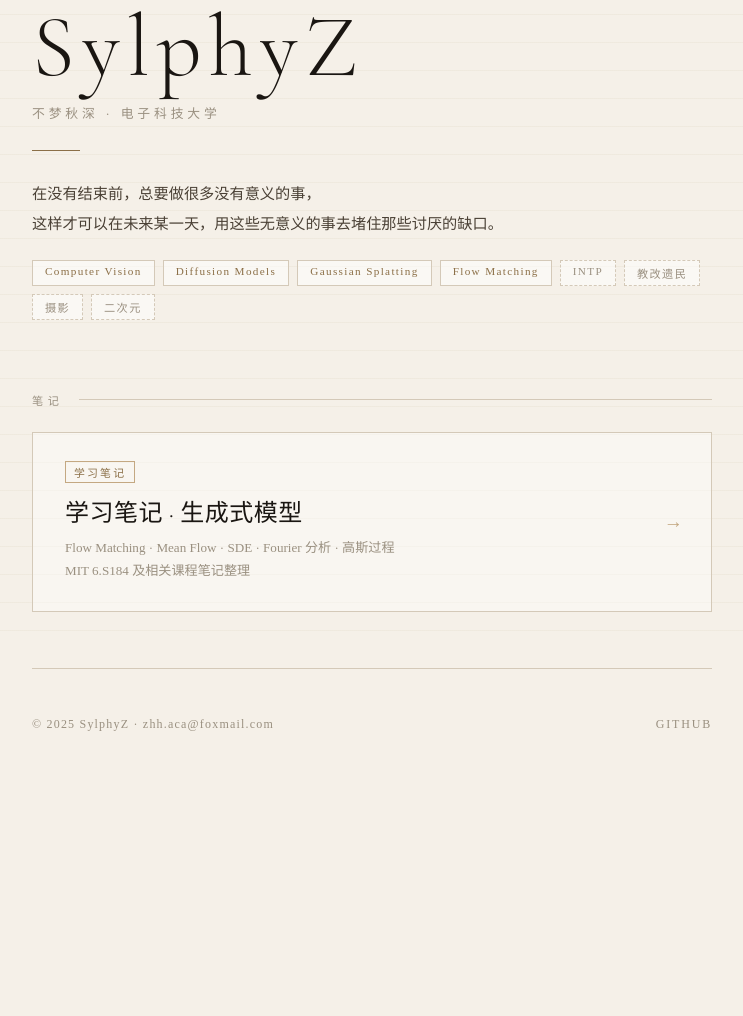
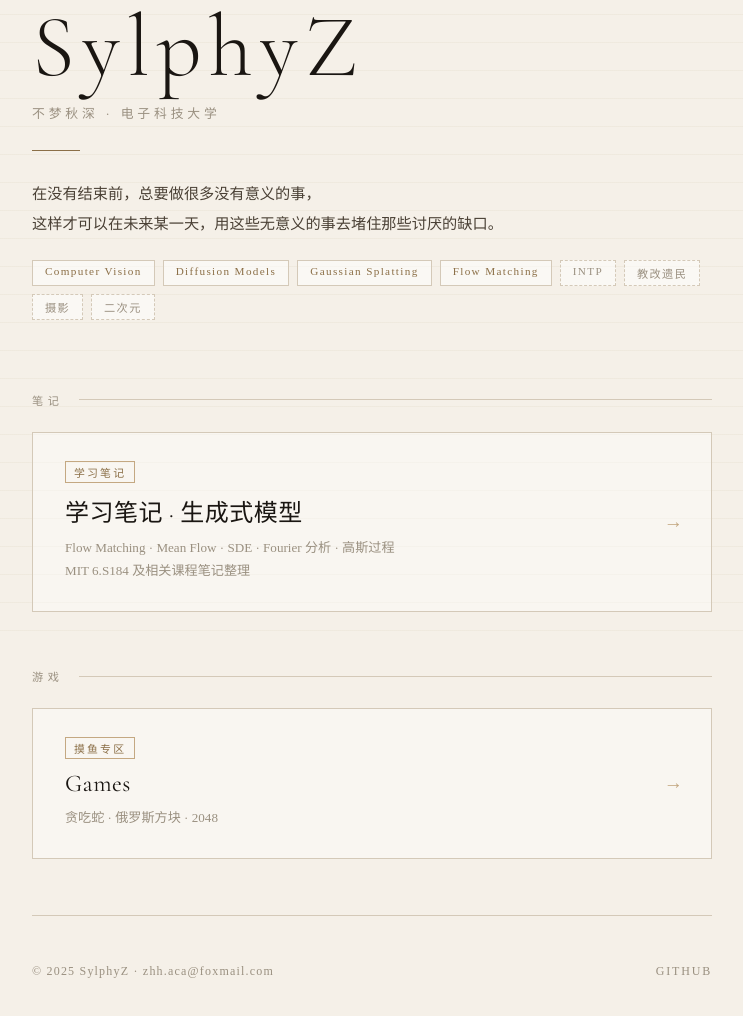
Before and after one commit to SylphyZ/SylphyZ.github.io, a plain HTML site: page index.html in a window 1280 px wide. Shown: the part 142-1158 px from the top of the page, without its empty margins (268-1011 px from the left). Before the commit the page ends 994 px from the top, so only its background shows below. Drawn offline with nearby package versions, Linux system fonts and the light colour scheme.

Commit message:
Update index.html

```diff
--- a/index.html
+++ b/index.html
@@ -294,6 +294,18 @@
     </a>
   </section>
 
+  <section>
+    <div class="section-label">游戏</div>
+    <a class="note-card" href="games.html">
+      <div class="card-tag">摸鱼专区</div>
+      <div class="card-title">Games</div>
+      <p class="card-desc">
+        贪吃蛇 · 俄罗斯方块 · 2048
+      </p>
+      <span class="card-arrow">→</span>
+    </a>
+  </section>
+
   <footer>
     <span class="footer-note">© 2025 SylphyZ · zhh.aca@foxmail.com</span>
     <div class="footer-links">
```
